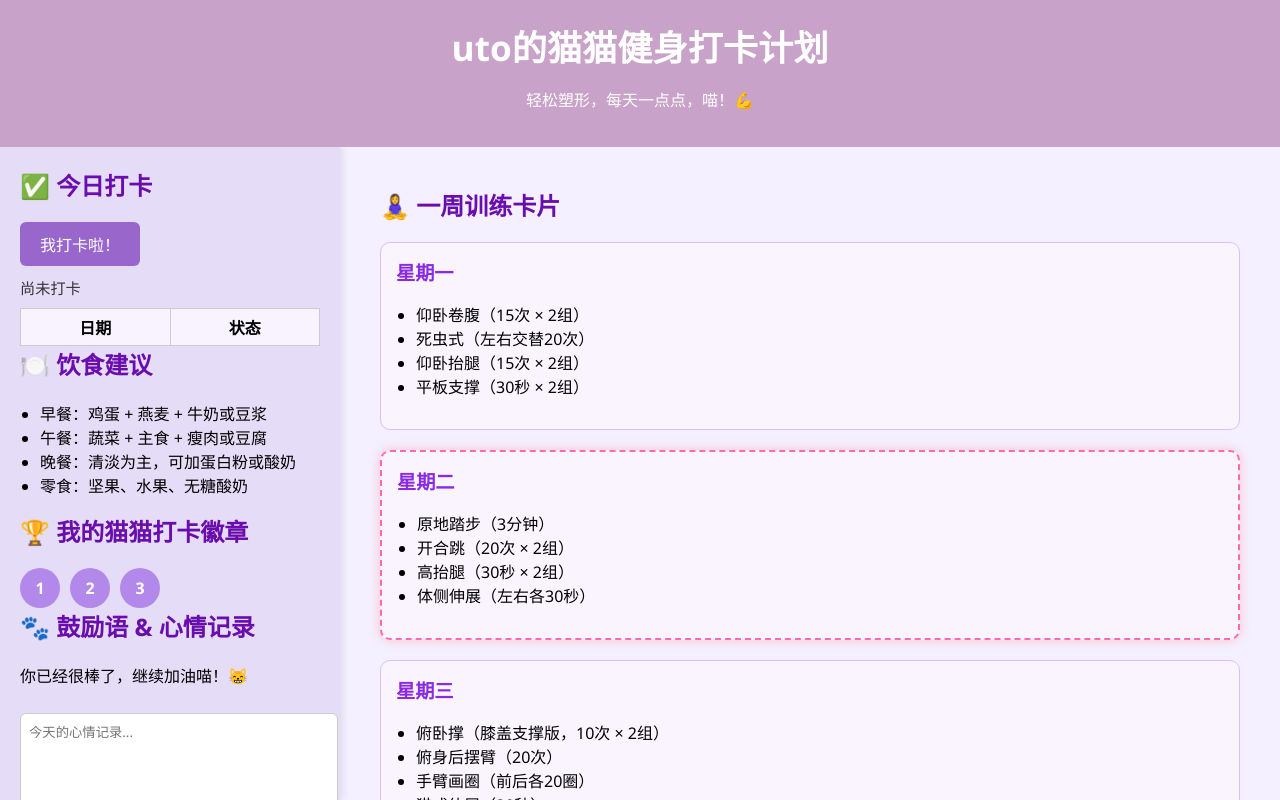
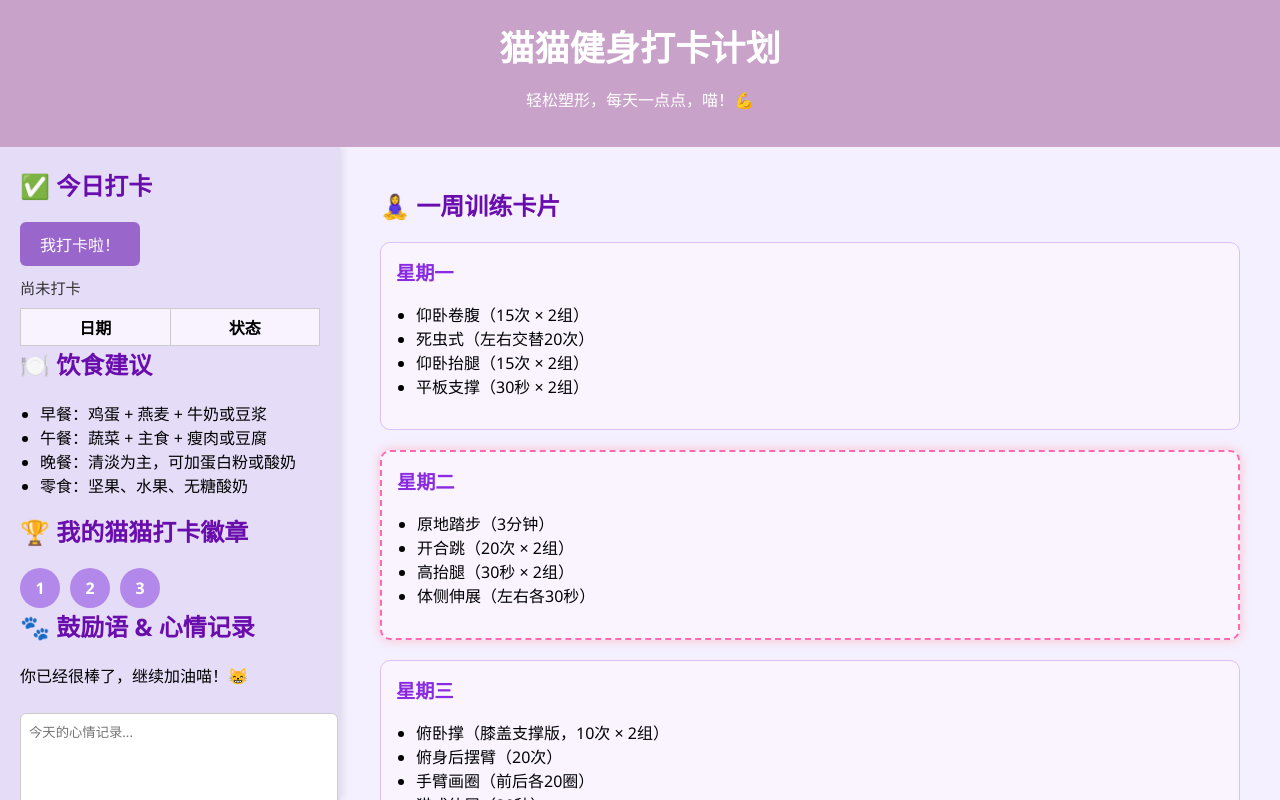
Before and after one commit to wxyahyj/cat-fitness-plan, a plain HTML site: page index.html in a window 1280 px wide. Drawn offline with Linux system fonts and the light colour scheme.

Commit message:
Update index.html

```diff
--- a/index.html
+++ b/index.html
@@ -119,7 +119,7 @@
 </head>
 <body>
   <header>
-    <h1>uto的猫猫健身打卡计划</h1>
+    <h1>猫猫健身打卡计划</h1>
     <p>轻松塑形，每天一点点，喵！💪</p>
   </header>
   <main>
```
